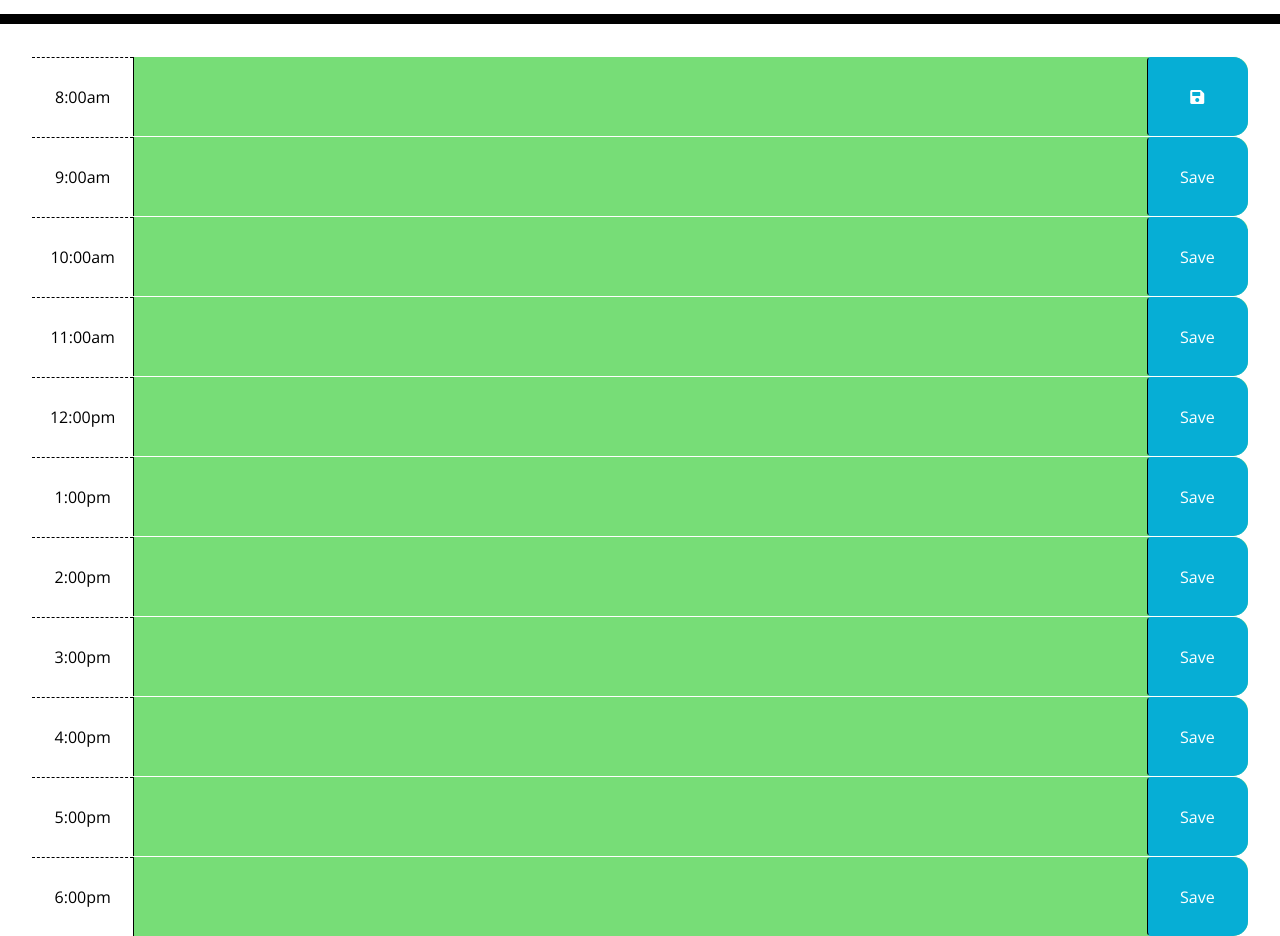
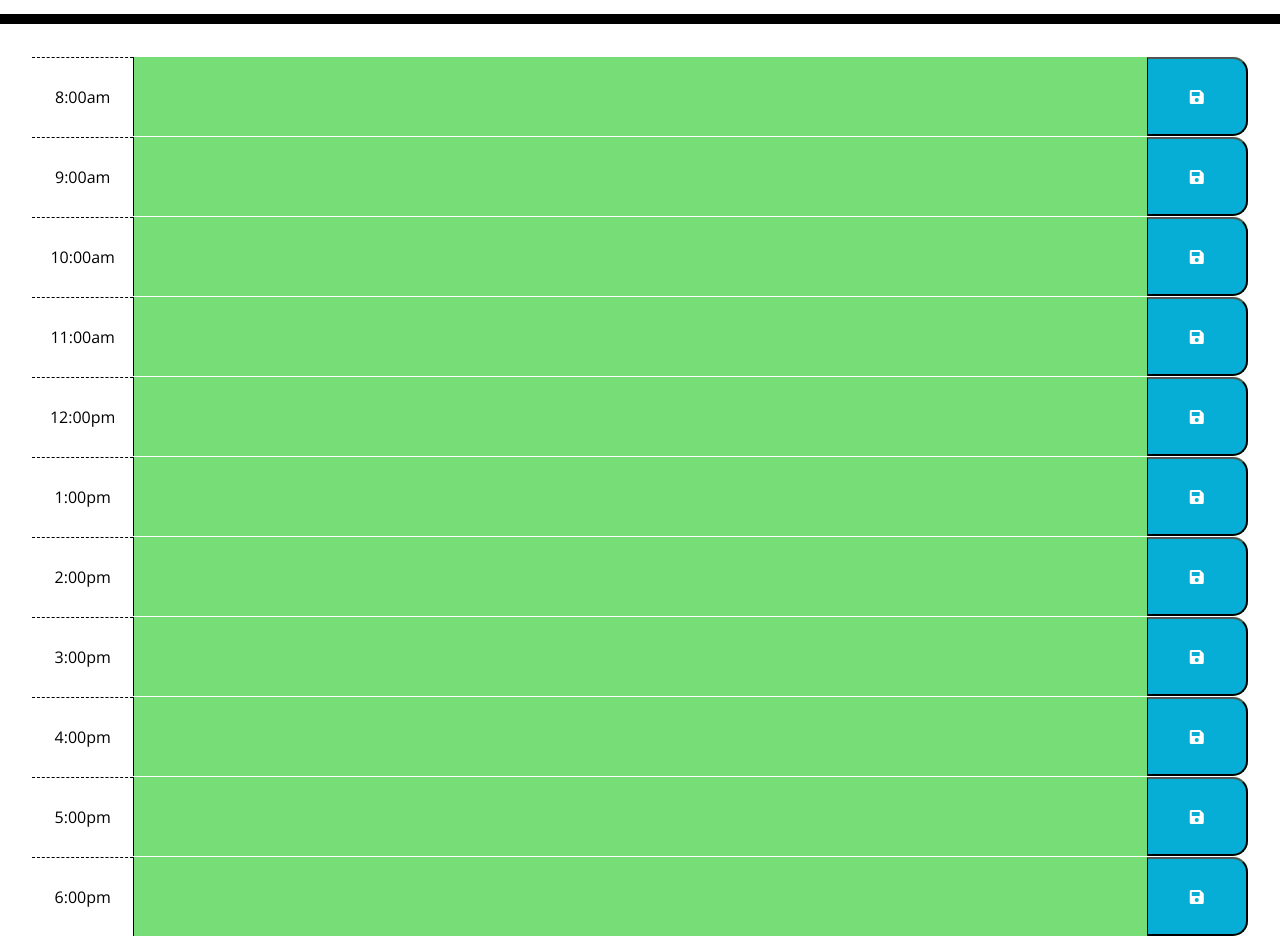
Before and after one commit to BPpearsall/Homework5-Work-Day-Scheduler, a plain HTML site: page index.html in a window 1280 px wide. Shown: the part 280-1216 px from the top of the page. Drawn offline with nearby package versions, Linux system fonts and the light colour scheme.

Commit message:
finished work with cleaned up HTML, added comments, and added README

```diff
--- a/index.html
+++ b/index.html
@@ -34,57 +34,57 @@
             <div class="row time-block" id="hour-8">
                 <div class="col-1 hour">8:00am</div>
                 <textarea class="col-10 description"></textarea>
-                <button class="col-1 saveBtn btn"><i class="fas fa-save"></i></button>
+                <button class="col-1 saveBtn"><i class="fas fa-save"></i></button>
             </div>
             <div class="row time-block" id="hour-9">
                 <div class="col-1 hour">9:00am</div>
                 <textarea class="col-10 description"></textarea>
-                <button class="col-1 saveBtn btn">Save</button>
+                <button class="col-1 saveBtn"><i class="fas fa-save"></i></button>
             </div>
             <div class="row time-block" id="hour-10">
                 <div class="col-1 hour">10:00am</div>
                 <textarea class="col-10 description"></textarea>
-                <button class="col-1 saveBtn btn">Save</button>
+                <button class="col-1 saveBtn"><i class="fas fa-save"></i></button>
             </div>
             <div class="row time-block" id="hour-11">
                 <div class="col-1 hour">11:00am</div>
                 <textarea class="col-10 description"></textarea>
-                <button class="col-1 saveBtn btn">Save</button>
+                <button class="col-1 saveBtn"><i class="fas fa-save"></i></button>
             </div>
             <div class="row time-block" id="hour-12">
                 <div class="col-1 hour">12:00pm</div>
                 <textarea class="col-10 description"></textarea>
-                <button class="col-1 saveBtn btn">Save</button>
+                <button class="col-1 saveBtn"><i class="fas fa-save"></i></button>
             </div>
             <div class="row time-block" id="hour-13">
                 <div class="col-1 hour">1:00pm</div>
                 <textarea class="col-10 description"></textarea>
-                <button class="col-1 saveBtn btn">Save</button>
+                <button class="col-1 saveBtn"><i class="fas fa-save"></i></button>
             </div>
             <div class="row time-block" id="hour-14">
                 <div class="col-1 hour">2:00pm</div>
                 <textarea class="col-10 description"></textarea>
-                <button class="col-1 saveBtn btn">Save</button>
+                <button class="col-1 saveBtn"><i class="fas fa-save"></i></button>
             </div>
             <div class="row time-block" id="hour-15">
                 <div class="col-1 hour">3:00pm</div>
                 <textarea class="col-10 description"></textarea>
-                <button class="col-1 saveBtn btn">Save</button>
+                <button class="col-1 saveBtn"><i class="fas fa-save"></i></button>
             </div>
             <div class="row time-block" id="hour-16">
                 <div class="col-1 hour">4:00pm</div>
                 <textarea class="col-10 description"></textarea>
-                <button class="col-1 saveBtn btn">Save</button>
+                <button class="col-1 saveBtn"><i class="fas fa-save"></i></button>
             </div>
             <div class="row time-block" id="hour-17">
                 <div class="col-1 hour">5:00pm</div>
                 <textarea class="col-10 description"></textarea>
-                <button class="col-1 saveBtn btn">Save</button>
+                <button class="col-1 saveBtn"><i class="fas fa-save"></i></button>
             </div>
             <div class="row time-block" id="hour-18">
                 <div class="col-1 hour">6:00pm</div>
                 <textarea class="col-10 description"></textarea>
-                <button class="col-1 saveBtn btn">Save</button>
+                <button class="col-1 saveBtn"><i class="fas fa-save"></i></button>
             </div>
 
             <!-- Timeblocks go here -->
```
Also changed, not shown: assets/JS/script.js (+16 -3 lines), assets/images/work-day-schedule-main.PNG (added), 2 other files.
